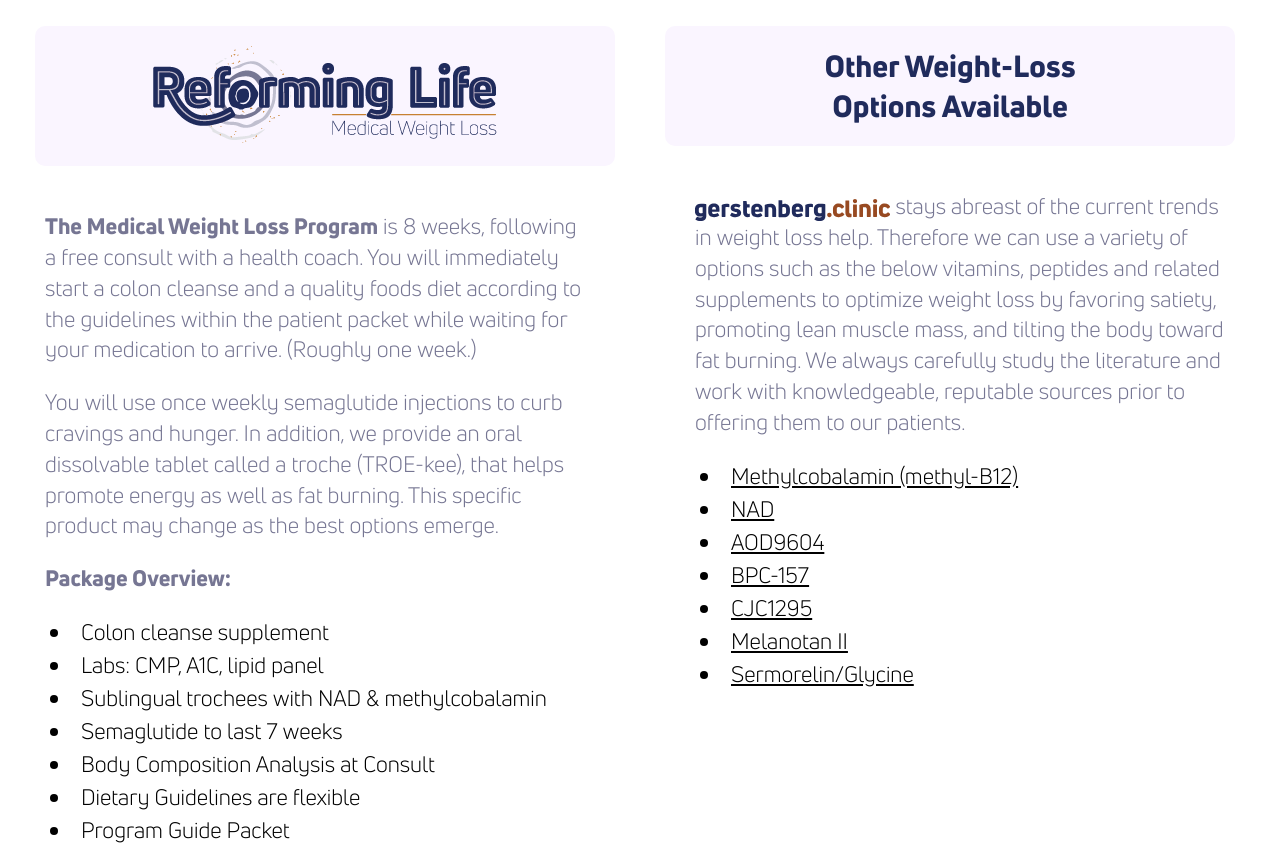
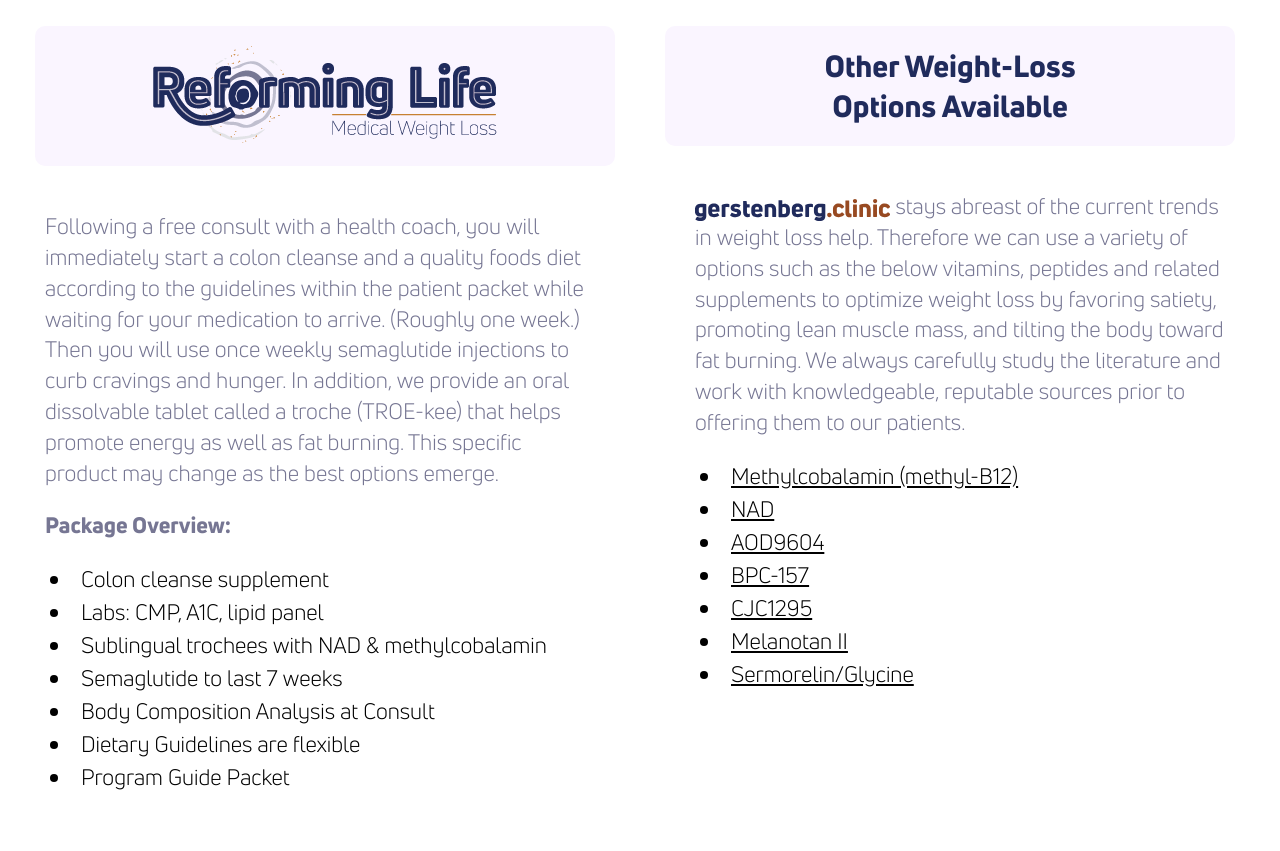
Before and after one commit to theneverwoods/gerstenberg.clinic, a Jekyll site: the page built from services/weight.html, in a window 1280 px wide and 900 px high, scrolled down 1520 px, cut to the strip 49-900 px from the top of the window. Built offline with Jekyll 4.4.1, drawn with Linux system fonts in a browser that asks for light colours.

Commit message:
Update weight.html

```diff
--- a/services/weight.html
+++ b/services/weight.html
@@ -18,8 +18,7 @@ keywords: "weight loss, semaglutide, Ozempic, Wegovy, Rybelsus"
       <img src="../img/rl-hcg.png" />
     </div>
     <p>
-      <b>The Medical Weight Loss Program</b> is 8 weeks, following a free consult with a health coach. You will immediately start a colon cleanse and a quality foods diet according to the guidelines within the patient packet while waiting for your medication to arrive. (Roughly one week.) </p>
-    <p>You will use once weekly semaglutide injections to curb cravings and hunger. In addition, we provide an oral dissolvable tablet called a troche (TROE-kee), that helps promote energy as well as fat burning. This specific product may change as the best options emerge.
+      Following a free consult with a health coach, you will immediately start a colon cleanse and a quality foods diet according to the guidelines within the patient packet while waiting for your medication to arrive. (Roughly one week.) Then you will use once weekly semaglutide injections to curb cravings and hunger. In addition, we provide an oral dissolvable tablet called a troche (TROE-kee) that helps promote energy as well as fat burning. This specific product may change as the best options emerge.
     </p>
     <p><b>Package Overview:</b></p>
     <ul style="padding-left: 35px;">
```
